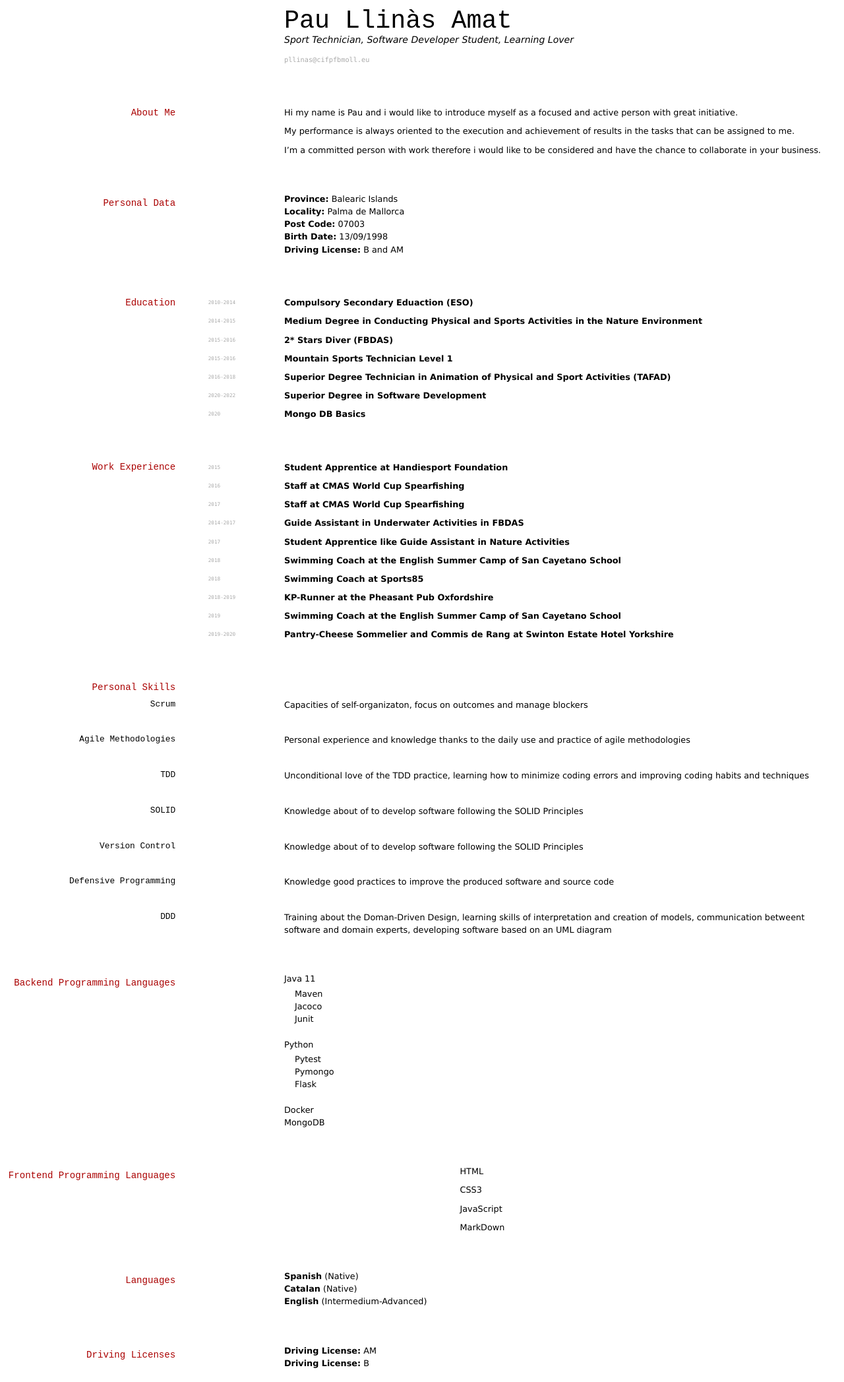
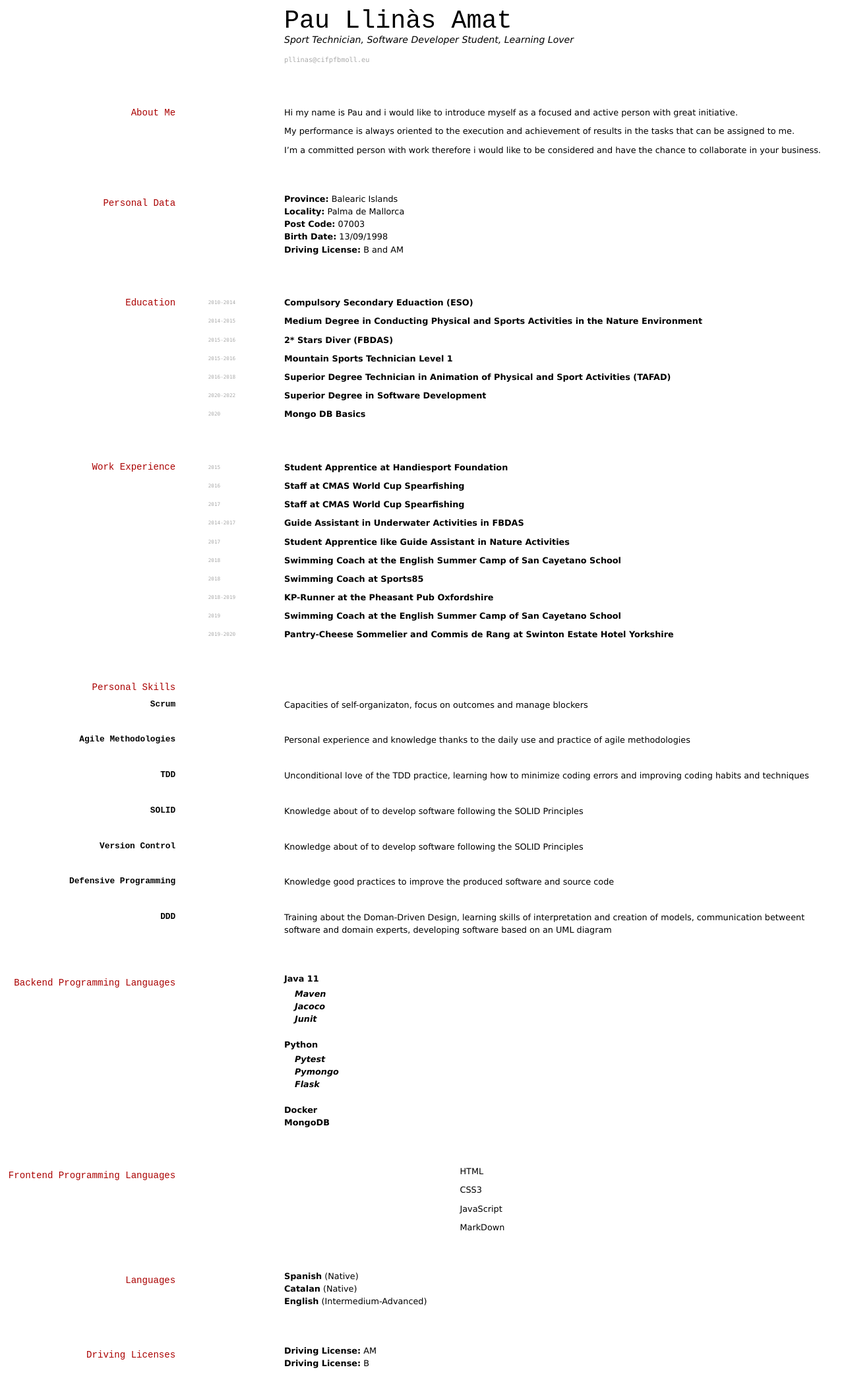
Before and after one commit to pau13-loop/CV, a Jekyll site: the page built from index.md, in a window 1280 px wide. Shown: the whole page at 66% size. Built offline with Jekyll 4.4.1, drawn with Linux system fonts in a browser that asks for light colours.

Commit message:
docs: :memo: Fixing styles

```diff
--- a/index.md
+++ b/index.md
@@ -84,49 +84,49 @@ __Pantry-Cheese Sommelier and Commis de Rang at Swinton Estate Hotel Yorkshire__
 
 ## Personal Skills
 
-### Scrum
+### __Scrum__
 
 > Capacities of self-organizaton, focus on outcomes and manage blockers
 
-### Agile Methodologies
+### __Agile Methodologies__
 
 > Personal experience and knowledge thanks to the daily use and practice of agile methodologies
 
-### TDD
+### __TDD__
 
 > Unconditional love of the TDD practice, learning how to minimize coding errors and improving coding habits and techniques
 
-### SOLID
+### __SOLID__
 
 > Knowledge about of to develop software following the SOLID Principles
 
-### Version Control
+### __Version Control__
 
 > Knowledge about of to develop software following the SOLID Principles
 
-### Defensive Programming
+### __Defensive Programming__
 
 > Knowledge good practices to improve the produced software and source code
 
-### DDD
+### __DDD__
 
 > Training about the Doman-Driven Design, learning skills of interpretation and creation of models, communication betweent software and domain experts, developing software based on an UML diagram
 
 ## Backend Programming Languages
 
-* Java 11
-	* Maven
-	* Jacoco
-	* Junit
+* __Java 11__
+	* _Maven_
+	* _Jacoco_
+	* _Junit_
 
-* Python
-	* Pytest
-	* Pymongo
-	* Flask
+* __Python__
+	* _Pytest_
+	* _Pymongo_
+	* _Flask_
 
 
-* Docker
-* MongoDB
+* __Docker__
+* __MongoDB__
 
 ## Frontend Programming Languages
 
```
